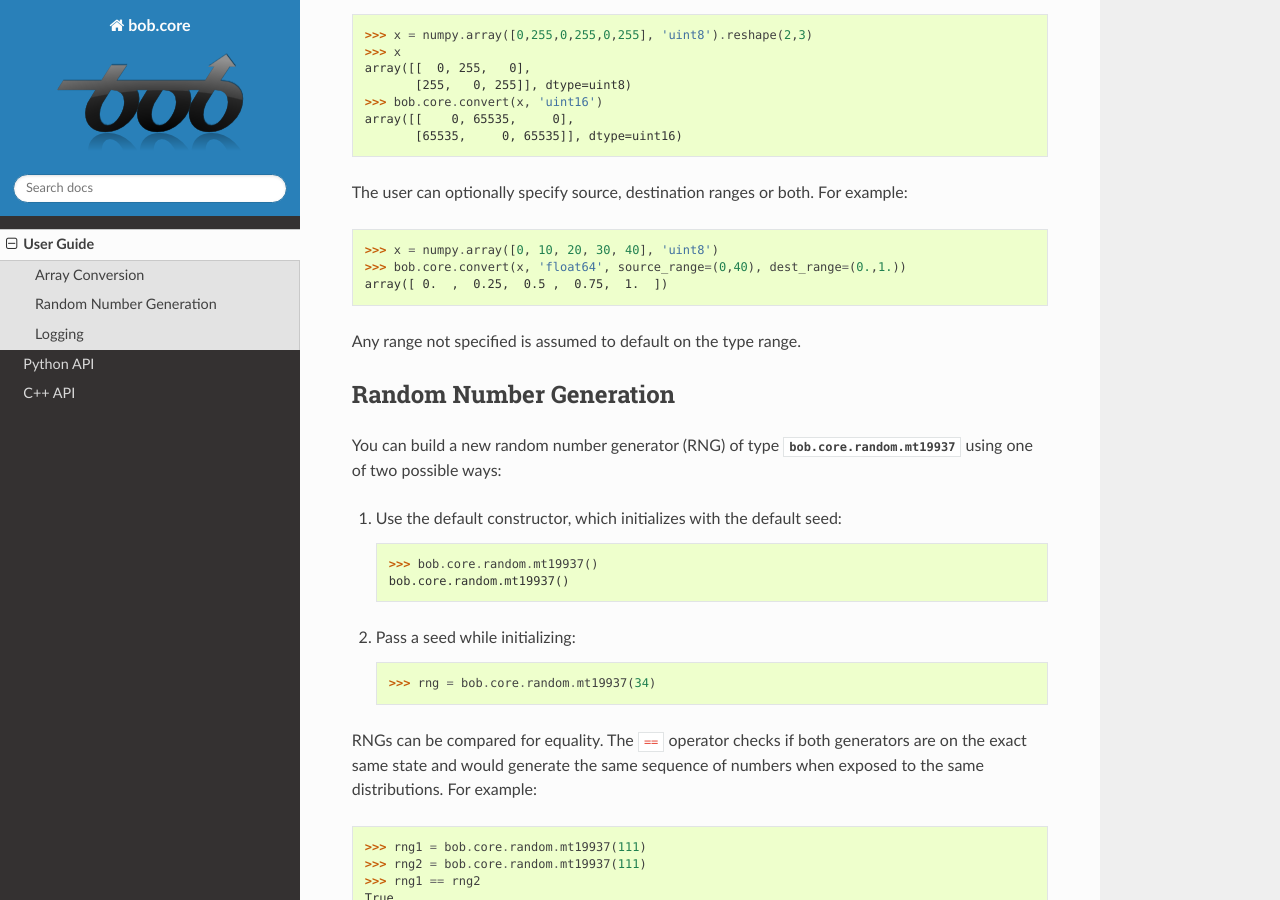
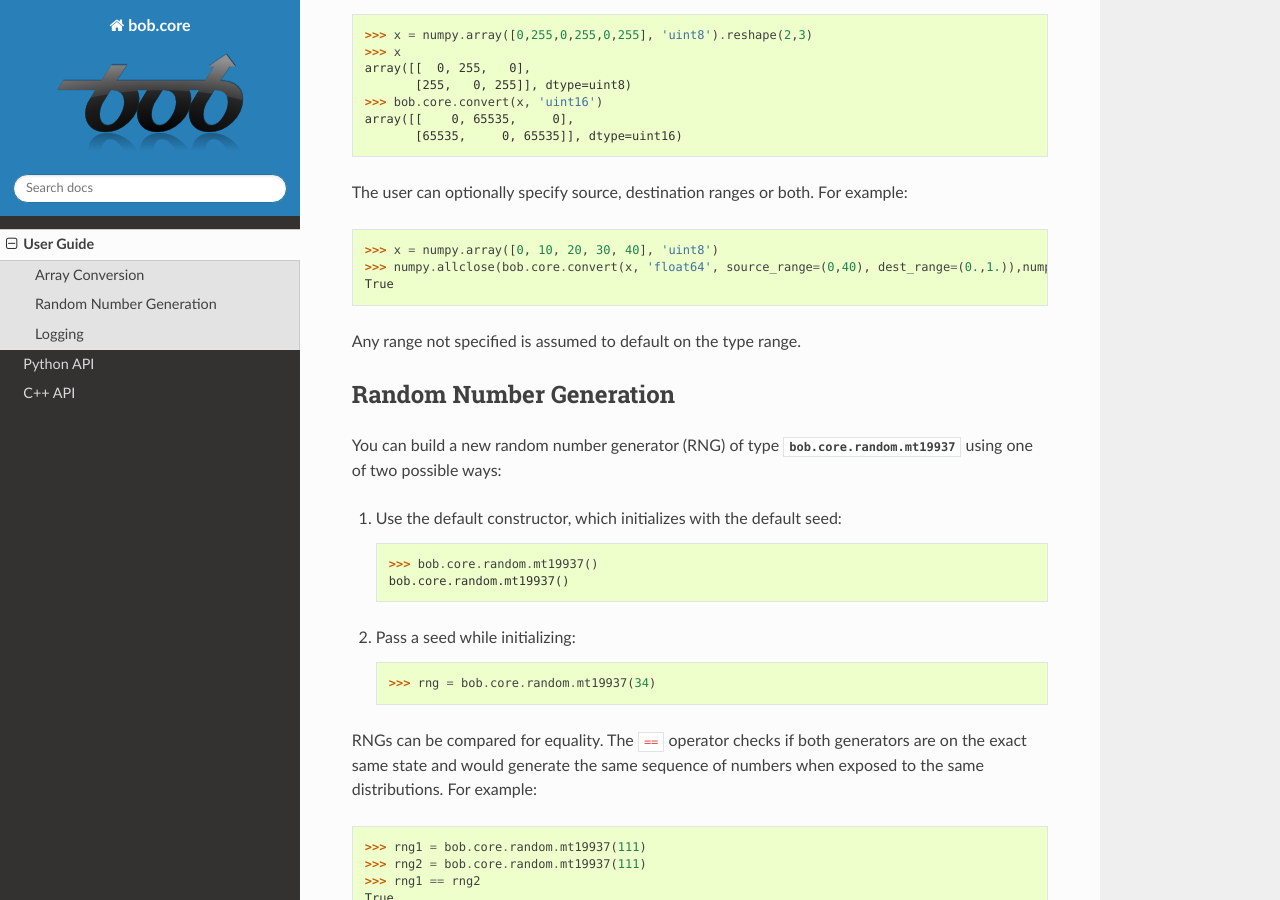
Before and after one commit to bioidiap/bob.core, a Sphinx documentation site: the page built from doc/guide.rst, in a window 1280 px wide and 900 px high, scrolled down 350 px. Built offline with Sphinx 7.4.7 and the Read the Docs theme 2.0.0, drawn with Linux system fonts in a browser that asks for light colours; the version number could not be read and is left out.

Commit message:
[sphinx] Fixed doc test

```diff
--- a/doc/guide.rst
+++ b/doc/guide.rst
@@ -41,8 +41,8 @@ example:
    :options: +NORMALIZE_WHITESPACE
 
    >>> x = numpy.array([0, 10, 20, 30, 40], 'uint8')
-   >>> bob.core.convert(x, 'float64', source_range=(0,40), dest_range=(0.,1.))
-   array([ 0.  ,  0.25,  0.5 ,  0.75,  1.  ])
+   >>> numpy.allclose(bob.core.convert(x, 'float64', source_range=(0,40), dest_range=(0.,1.)),numpy. array([ 0.  ,  0.25,  0.5 ,  0.75,  1.  ]))
+   True
 
 Any range not specified is assumed to default on the type range.
 
```
